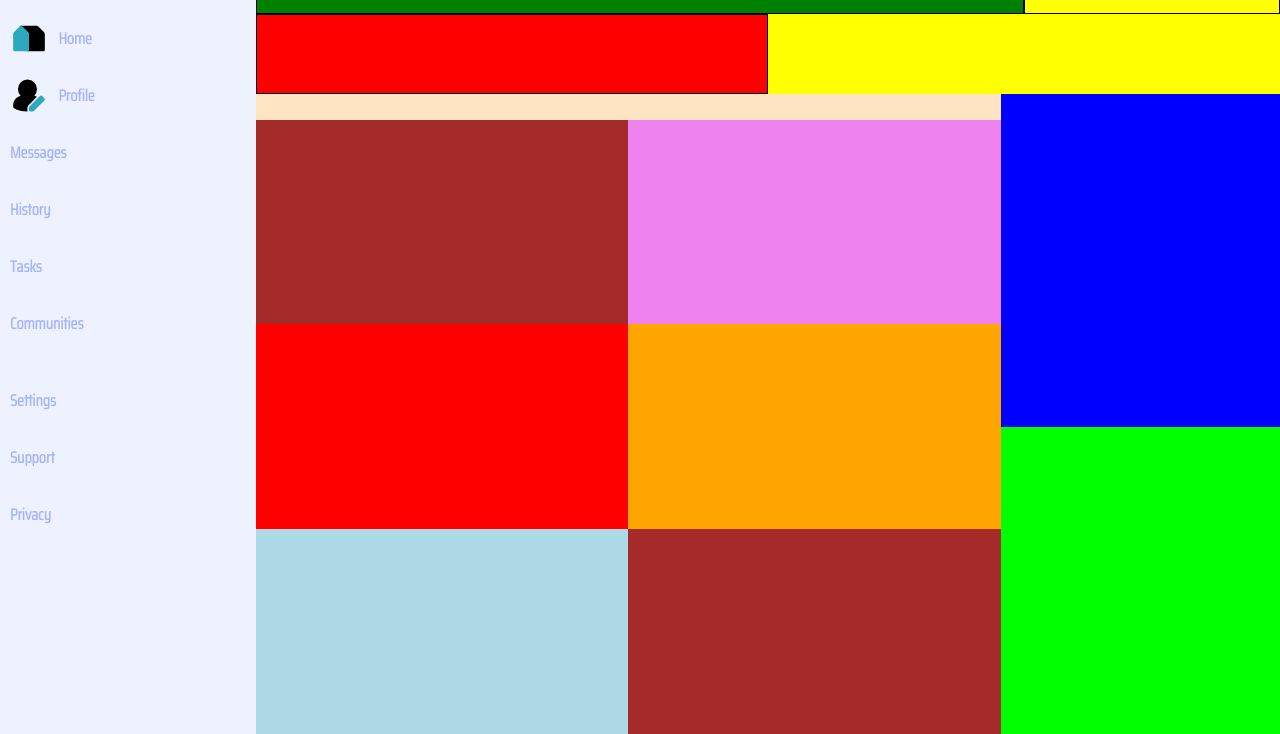
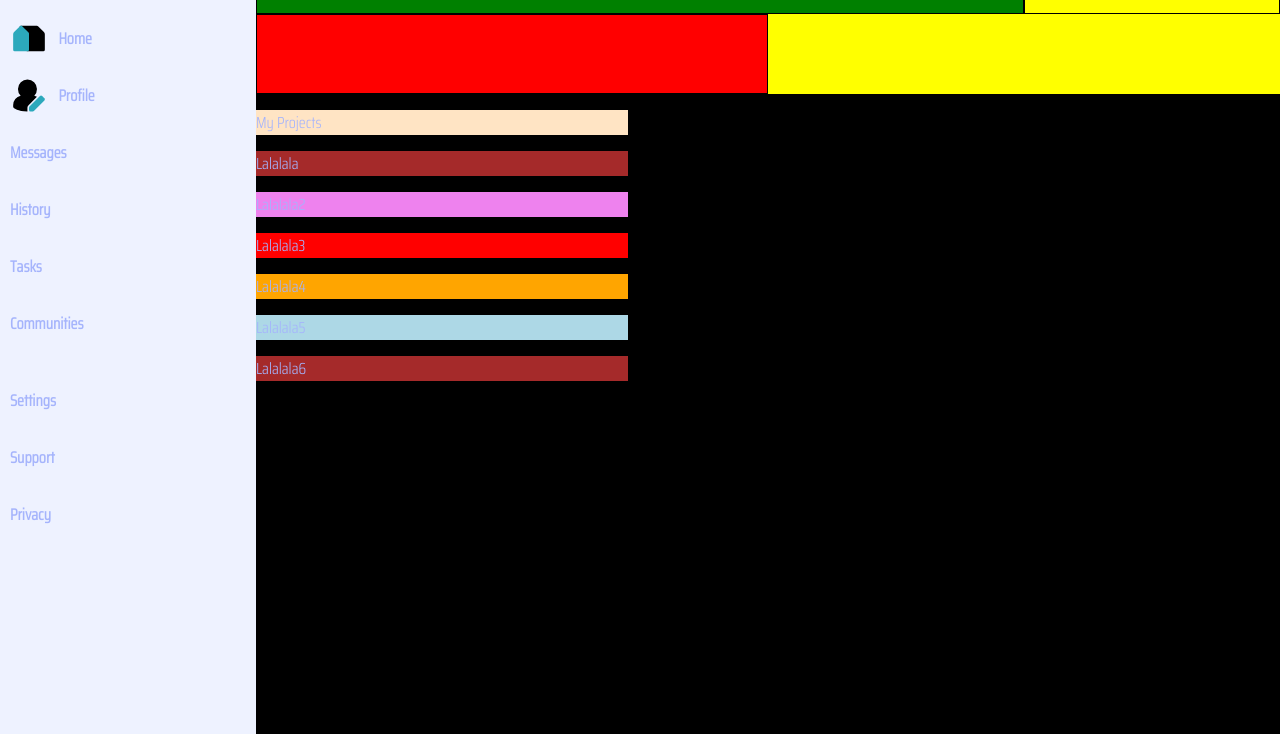
Before and after one commit to dekaratas/Admin-Dashboard, a plain HTML site: page index.html in a window 1280 px wide. Shown: the part 66-800 px from the top of the page. Drawn offline with Linux system fonts and the light colour scheme.

Commit message:
Arrange divs in a smarter way

```diff
--- a/index.html
+++ b/index.html
@@ -59,15 +59,35 @@
           <div class="options"></div>
         </div>
         <div class="main-content">
-          <div class="headline-projects"></div>
-          <div class="super-cool"></div>
-          <div class="less-cool"></div>
-          <div class="impossible"></div>
-          <div class="easy"></div>
-          <div class="adblocker"></div>
-          <div class="moneymaker"></div>
-          <div class="announcements"></div>
-          <div class="trending"></div>
+		  <div class="left">
+			<div class="headline-projects">
+				<p>My Projects</p>
+			</div>
+			<div class="projects">
+				<div class="super-cool">
+					<p>Lalalala</p>
+				</div>
+				<div class="less-cool">
+					<p>Lalalala2</p>
+				</div>
+				<div class="impossible">
+					<p>Lalalala3</p>
+				</div>
+				<div class="easy">
+					<p>Lalalala4</p>
+				</div>
+				<div class="adblocker">
+					<p>Lalalala5</p>
+				</div>
+				<div class="moneymaker">
+					<p>Lalalala6</p>
+				</div>
+		  </div>
+		  <div class="right">
+			<div class="headline-right"></div>
+			<div class="announcements"></div>
+			<div class="trending"></div>
+		  </div>
         </div>
       </div>
     </body>
```
